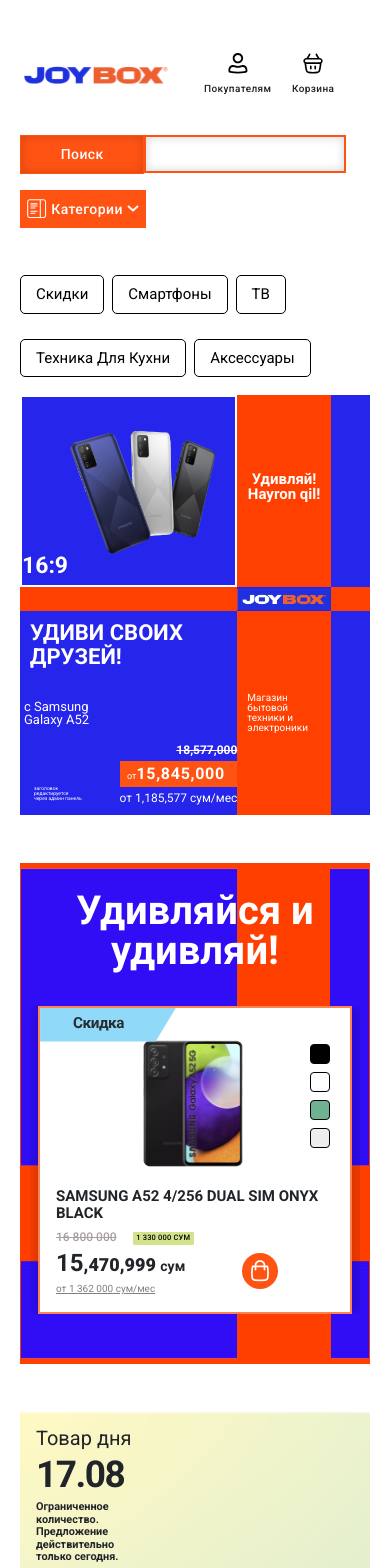
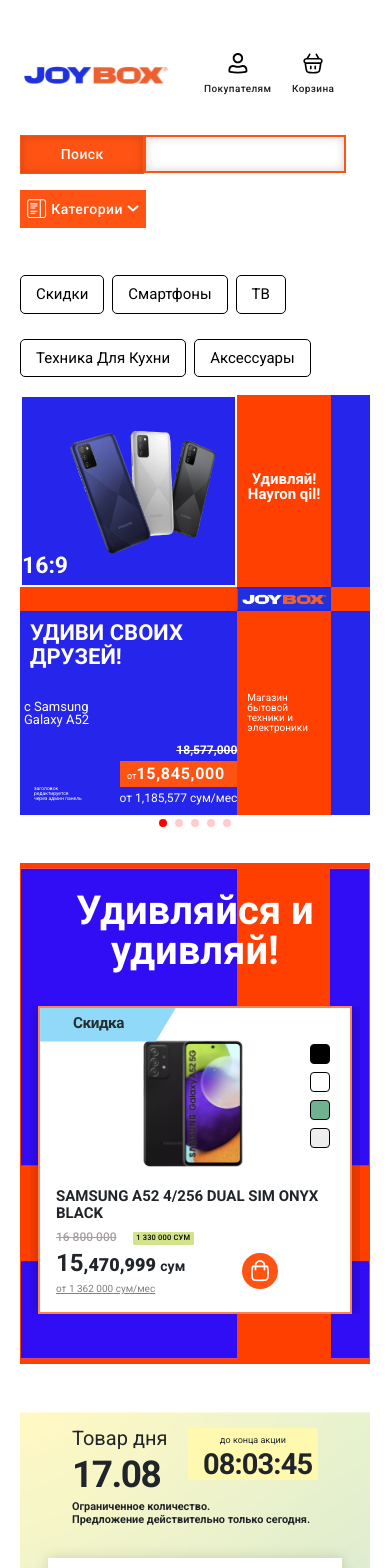
Before and after one commit to JoyBoxNext/WebSite, a Next.js app: page / in a window 390 px wide. Shown: the top 1568 px of the page. Built offline with nearby package versions, Linux system fonts and the light colour scheme.

Commit message:
container-2-Swiper-pagination

```diff
--- a/Wrappers/HomeWrapper.js
+++ b/Wrappers/HomeWrapper.js
@@ -1003,6 +1003,14 @@ const HomeWrapper = styled.div`
             font-size: 9px;
           }
         }
+      }
+      .swiper-pagination-bullet-active-prev,
+      /* .swiper-pagination {
+        display: flex !important;
+        justify-content: center;
+      } */
+      .swiper-pagination-bullet {
+        background-color: red !important;
       }
       .swiper-slide {
         background: none !important;
--- a/pages/index.js
+++ b/pages/index.js
@@ -361,18 +361,6 @@ export default function Home() {
                   200: {
                     slidesPerView: 1,
                   },
-                  568: {
-                    slidesPerView: 2,
-                  },
-                  800: {
-                    slidesPerView: 3,
-                  },
-                  1060: {
-                    slidesPerView: 4,
-                  },
-                  1590: {
-                    slidesPerView: 5,
-                  },
                 }}
                 slidesPerView={5}
                 spaceBetween={0}
@@ -380,6 +368,7 @@ export default function Home() {
                 loop={false}
                 loopFillGroupWithBlank={true}
                 navigation={false}
+                pagination={true}
                 className="mySwiper"
               >
                 {homeDatas.map((v, i) => {
@@ -461,22 +450,29 @@ export default function Home() {
             </div>
           </div>
           {/* ProductDay */}
-
-          <div className="productDay px-lg-4 mt-5">
-            <div className="row justify-content-center p-3 w-100">
-              <div className="col-12 col-sm-4 col-md-5 col-lg-4 d-flex align-items-center">
-                <div className="productDayText m-0 ">
-                  <div className="row pe-0">
-                    <div className="col-6 col-sm-12 col-md-12 col-lg-12 col-xl-12">
+          <div className="productDay w-100 px-lg-4 mt-5">
+            <div className="row justify-content-center p-3 m-0 w-100">
+              <div className="col-12 col-md-5 d-flex align-items-center mb-3 mb-md-none">
+                <div className="productDayText w-100 m-0 ">
+                  <div className="row w-100 m-0 p-0">
+                    <div className="col-12 col-sm-12 col-md-12 col-lg-12 col-xl-12">
+                      <div className="row w-100 m-0 p-0">
+                        <div className="col-6 col-md-12">
                           <p className="mb-2 left_title">Товар дня</p>
                           <h1 className="mb-2 left_clock fw-bold">17.08</h1>
+                        </div>
+                        <div className="col-6 col-md-12 d-flex order-md-3 d-md-block justify-content-end">
+                          <div className="yellowCont">
+                            <p>до конца акции</p>
+                            <h2>08:03:45</h2>
+                          </div>
+                        </div>
+                        <div className="col-12 order-md-2">
                           <p className="fw-bold left_subtitle mb-3">
                             Ограниченное количество. <br /> Предложение
                             действительно только сегодня.
                           </p>
-                      <div className="yellowCont">
-                        <p>до конца акции</p>
-                        <h2>08:03:45</h2>
+                        </div>
                       </div>
                     </div>
                   </div>
@@ -497,10 +493,9 @@ export default function Home() {
                       </div>
                       <div className="priceContainer">
                         <div className="bgPrice">
-                          <p className="small me-1">от</p>
+                          <p className="small">от</p>
                           <div className="price__">
-                            15,845,000
-                            <p className="summ "> сум</p>
+                            15,845,000 <p className="summ"> сум</p>
                           </div>
                         </div>
                         <img
@@ -512,7 +507,7 @@ export default function Home() {
                     </div>
                     <div className="col-12 col-md-6 col-xl-6 d-flex justify-content-center align-items-center p-0 ">
                       <img
-                        className="productDayWasher"
+                        className="productDayWasher w-100"
                         src="productDayWasher.png"
                         alt="Washer"
                       />
```
Lines whose indentation alone changed are shown as unchanged.
